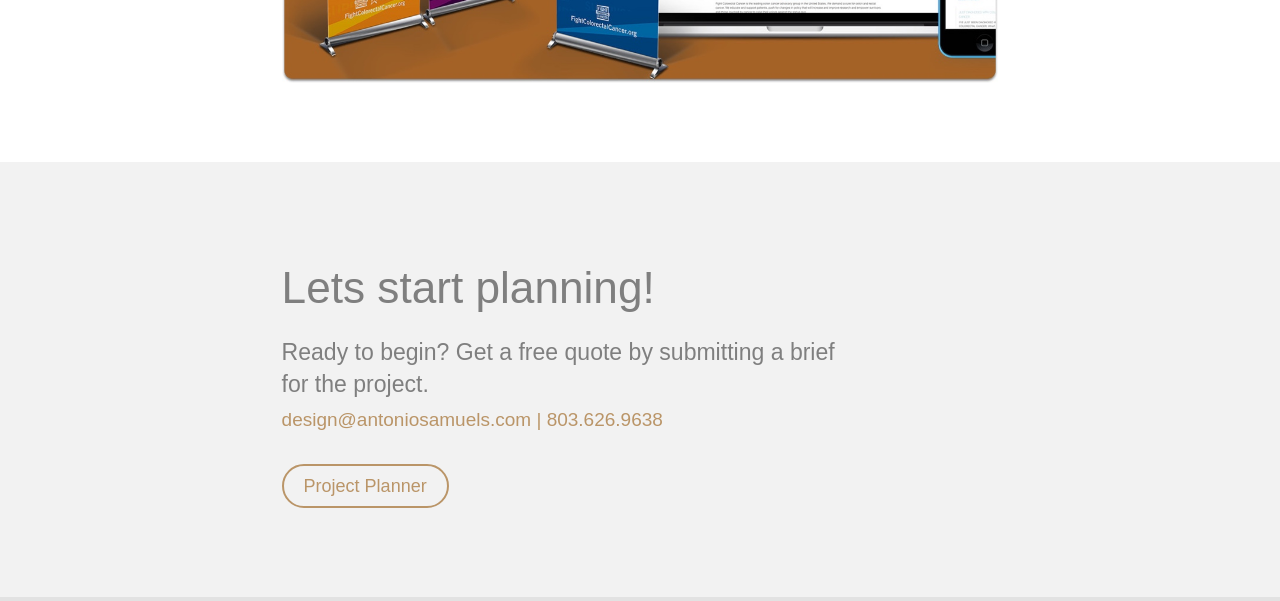
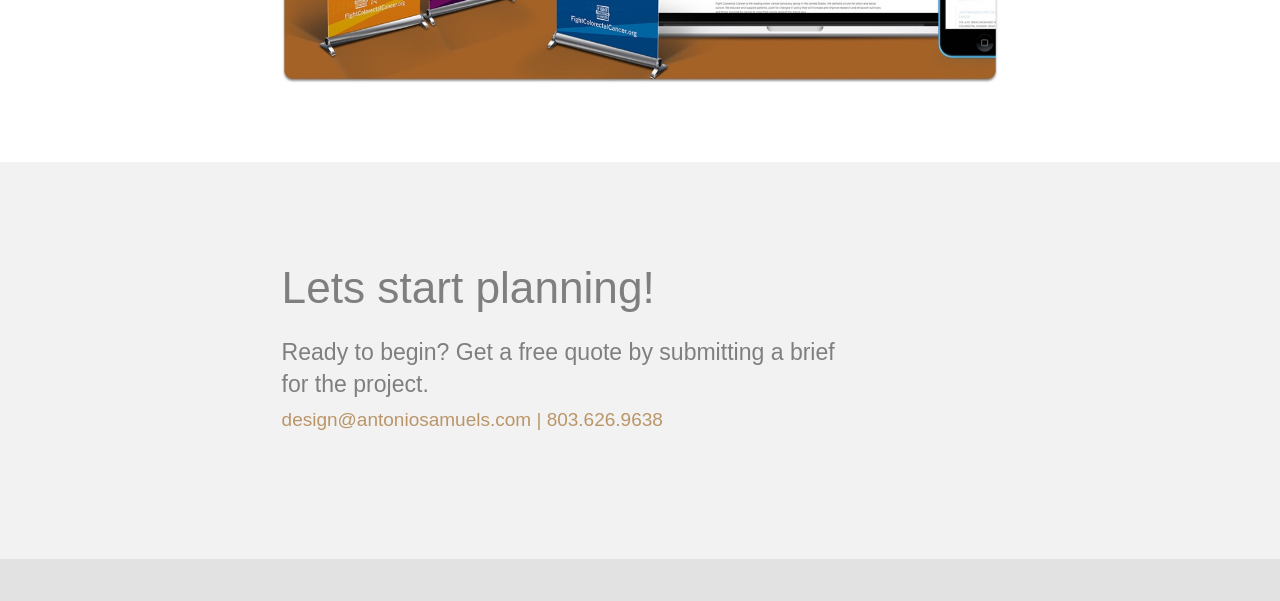
Before and after one commit to antoniosamuels/antoniosamuels.github.io, a plain HTML site: page index.html in a window 1280 px wide. Shown: the part 6080-6681 px from the top of the page. Drawn offline with Linux system fonts and the light colour scheme; a web font is replaced by a local one.

Commit message:
remove google form

```diff
--- a/index.html
+++ b/index.html
@@ -182,8 +182,6 @@
                     <p class="quesub-ft">
                         <a href="mailto:design@antoniosamuels.com">design@antoniosamuels.com</a>
                         | 803.626.9638</p>
-
-                    <a class="btn" href="http://goo.gl/forms/Xqj1dq0lcN" target="_blank">Project Planner</a>
                 </div>
             </div>
 
```
